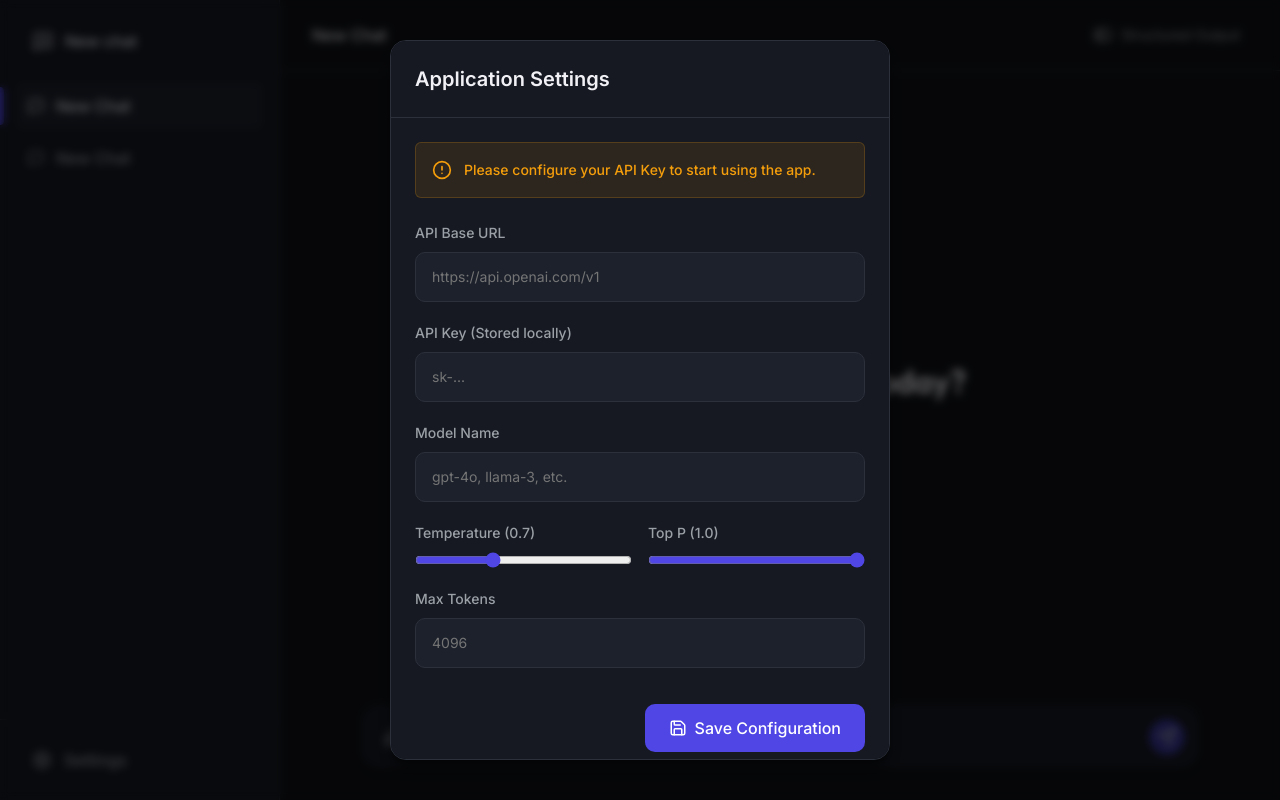
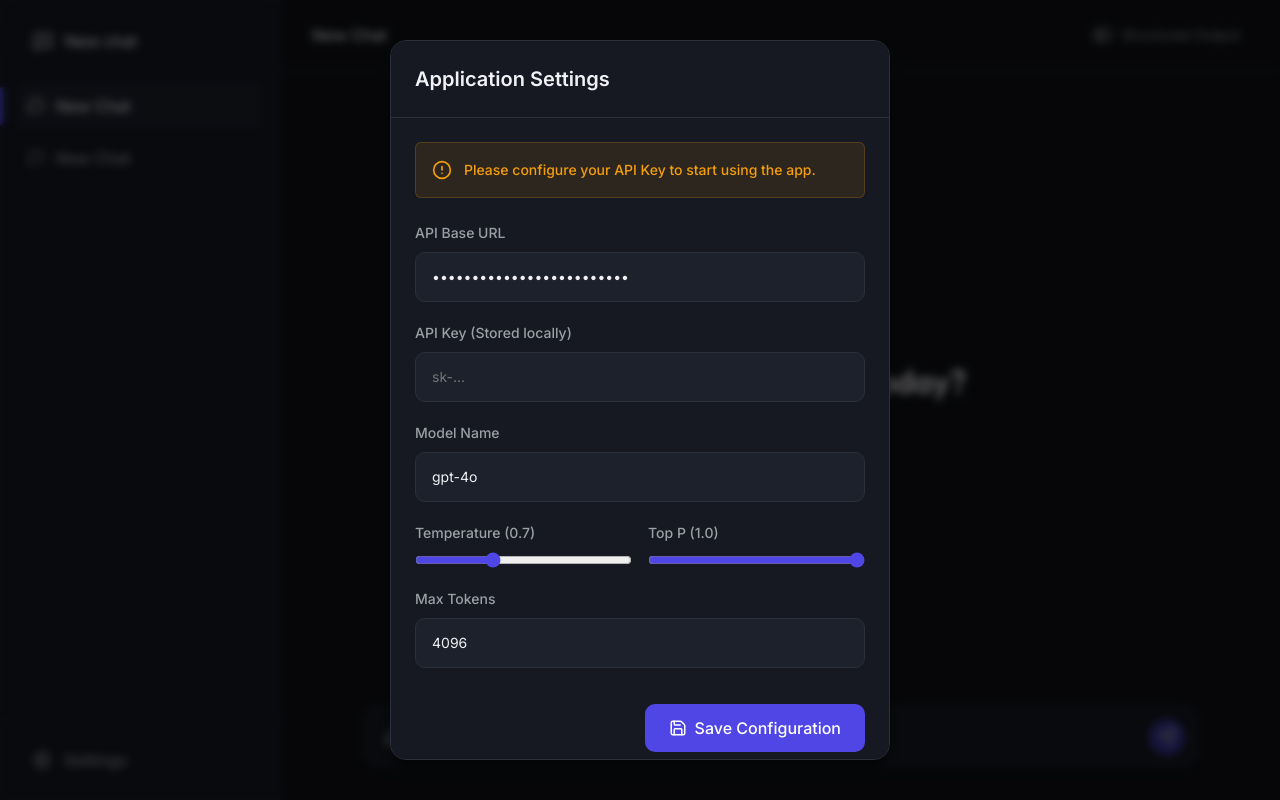
Before and after one commit to dytsou/GenAI-Studio, a React (Vite) app: page / in a window 1280 px wide. Built offline with nearby package versions, Linux system fonts and the light colour scheme.

Commit message:
feat: update SettingsModal to mask sensitive input fields and enhance local settings management with improved validation

```diff
--- a/src/components/SettingsModal/SettingsModal.tsx
+++ b/src/components/SettingsModal/SettingsModal.tsx
@@ -42,8 +42,10 @@ export function SettingsModal() {
     setLocalSettings(prev => ({
       ...prev,
       [name]:
-        name === 'maxTokens' && value === ''
-          ? ''
+        name === 'maxTokens'
+          ? value === ''
+            ? ''
+            : Number(value)
           : type === 'number' || type === 'range'
             ? Number(value)
             : value,
@@ -76,6 +78,10 @@ export function SettingsModal() {
 
   if (!isModalOpen) return null;
 
+  const preventCopy = (e: React.ClipboardEvent<HTMLInputElement>) => {
+    e.preventDefault();
+  };
+
   return (
     <div className="modal-overlay">
       <div className="modal-content settings-modal">
@@ -99,12 +105,14 @@ export function SettingsModal() {
           <div className="form-group">
             <label htmlFor="baseUrl">API Base URL</label>
             <input
-              type="url"
+              type="password"
               id="baseUrl"
               name="baseUrl"
-              value={localSettings.baseUrl}
+              value={localSettings.baseUrl || settings.baseUrl}
               onChange={handleChange}
               placeholder="https://api.openai.com/v1"
+              onCopy={preventCopy}
+              onCut={preventCopy}
             />
           </div>
 
@@ -114,9 +122,11 @@ export function SettingsModal() {
               type="password"
               id="apiKey"
               name="apiKey"
-              value={localSettings.apiKey}
+              value={localSettings.apiKey || settings.apiKey}
               onChange={handleChange}
               placeholder="sk-..."
+              onCopy={preventCopy}
+              onCut={preventCopy}
             />
           </div>
 
@@ -126,9 +136,11 @@ export function SettingsModal() {
               type="text"
               id="model"
               name="model"
-              value={localSettings.model}
+              value={localSettings.model || settings.model}
               onChange={handleChange}
               placeholder="gpt-4o, llama-3, etc."
+              onCopy={preventCopy}
+              onCut={preventCopy}
             />
           </div>
 
@@ -168,10 +180,11 @@ export function SettingsModal() {
               type="number"
               id="maxTokens"
               name="maxTokens"
-              min="1" max="32768"
-              value={localSettings.maxTokens}
+              value={localSettings.maxTokens === '' ? settings.maxTokens : localSettings.maxTokens}
               onChange={handleChange}
               placeholder="4096"
+              onCopy={preventCopy}
+              onCut={preventCopy}
             />
           </div>
 
```
